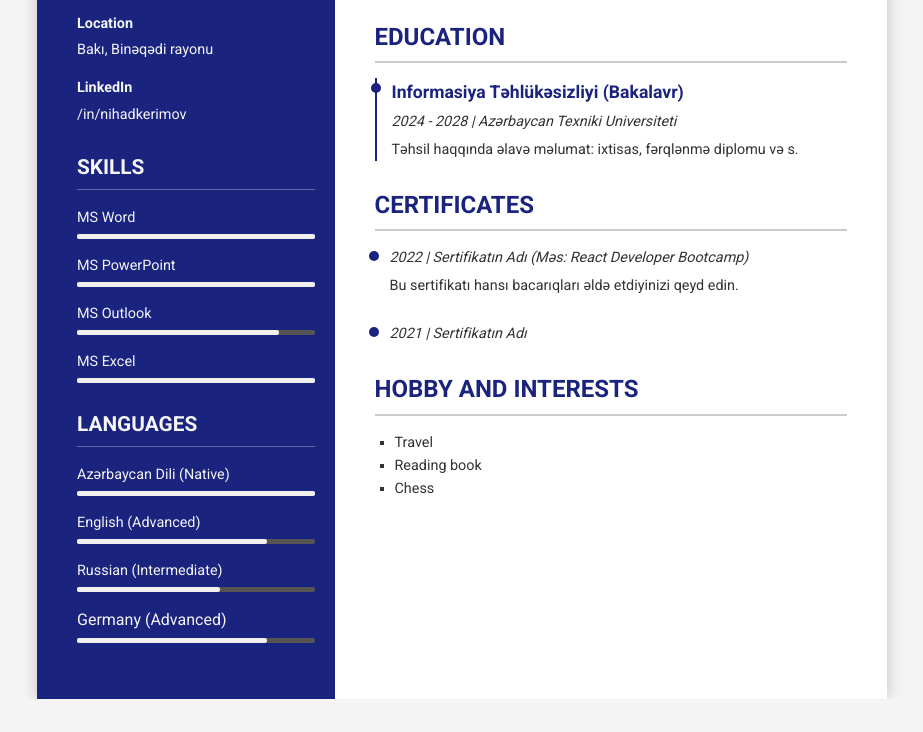
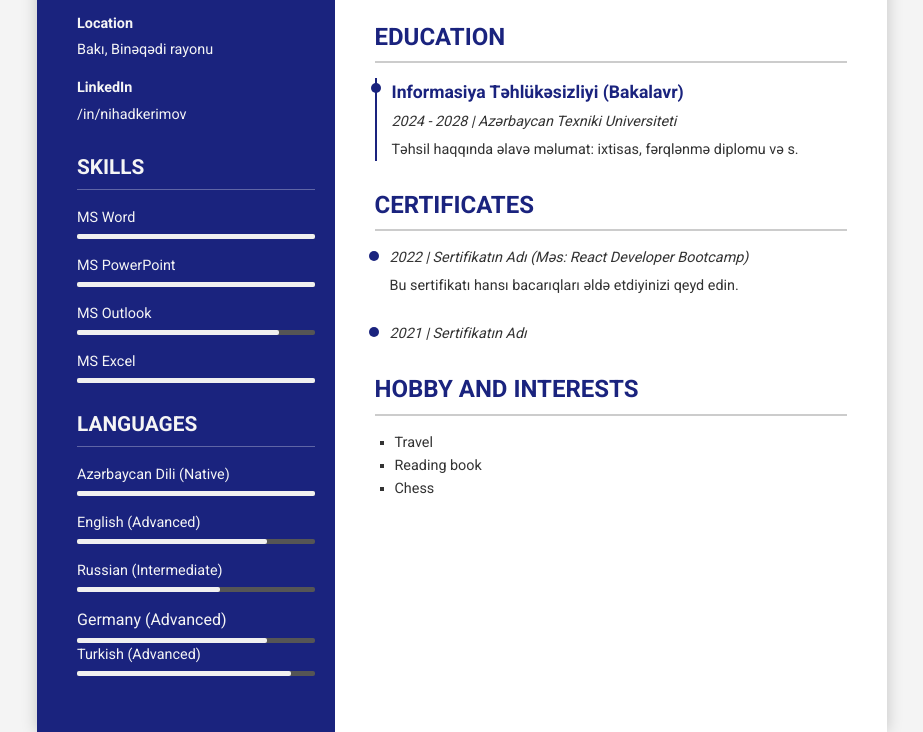
Before and after one commit to NihadKerimov7777/nihadkerimov.github.io, a plain HTML site: page index.html in a window 1280 px wide. Shown: the part 447-1179 px from the top of the page, without its empty margins (178-1101 px from the left). Before the commit the page ends 1146 px from the top, so only its background shows below. Drawn offline with Linux system fonts and the light colour scheme.

Commit message:
Update index.html

```diff
--- a/index.html
+++ b/index.html
@@ -235,6 +235,10 @@
                 Germany (Advanced)
                 <div class="skill-bar"><div class="skill-level" style="width: 80%;"></div></div>
             </li>
+            <li>
+                Turkish (Advanced)
+                <div class="skill-bar"><div class="skill-level" style="width: 90%;"></div></div>
+            </li>
         </ul>
 
     </div>
```
